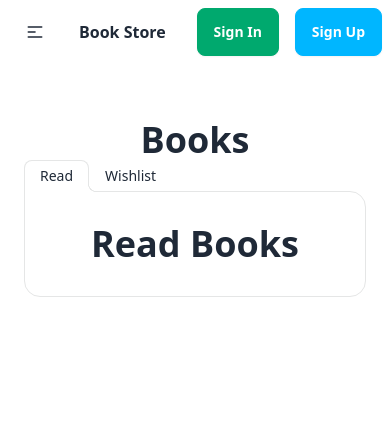
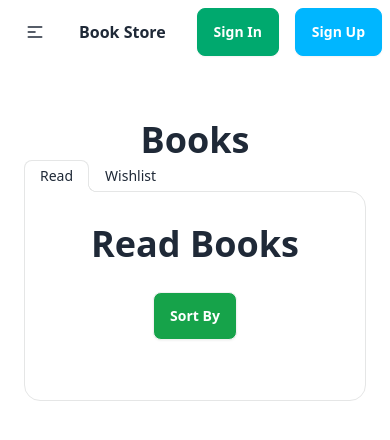
Before and after one commit to walidhasan404/Book-Store, a React (Vite) app: page /books in a window 390 px wide. Shown: the top 440 px of the page. Built offline with nearby package versions, Linux system fonts and the light colour scheme.

Commit message:
sorting and responsive done

```diff
--- a/src/Components/Chart/Chart.jsx
+++ b/src/Components/Chart/Chart.jsx
@@ -30,7 +30,7 @@ const TriangleBar = (props) => {
 
 
 const RenderBarChart = () => (
-    <div className='flex justify-center bg-green-100 p-6'>
+    <div className='flex justify-center bg-green-100 m-4 p-6'>
         <BarChart width={600} height={300} data={data}>
             <XAxis dataKey="bookName" />
             <YAxis />
--- a/src/Components/ListBooksCard/ListBooksCard.jsx
+++ b/src/Components/ListBooksCard/ListBooksCard.jsx
@@ -1,12 +1,12 @@
-import { useEffect, useState } from "react";
+import React, { useEffect, useState } from "react";
 import { Link, useLoaderData } from "react-router-dom";
 import { getStoredBooks } from "../../Utility/LocalStorage";
 
 const ListBooksCard = () => {
     const books = useLoaderData();
 
-
     const [readBooks, setReadBooks] = useState([]);
+    const [sortBy, setSortBy] = useState(null);
 
     useEffect(() => {
         const storedBookIds = getStoredBooks();
@@ -27,13 +27,31 @@ const ListBooksCard = () => {
         setReadBooks(updatedReadBooks);
     };
 
+    const handleSortBy = (criteria) => {
+        setSortBy(criteria);
+    };
+
+    let sortedBooks = [...readBooks];
+    if (sortBy === "rating") {
+        sortedBooks = sortedBooks.sort((a, b) => b.rating - a.rating);
+    } else if (sortBy === "numOfPages") {
+        sortedBooks = sortedBooks.sort((a, b) => b.numOfPages - a.numOfPages);
+    } else if (sortBy === "publish_date") {
+        sortedBooks = sortedBooks.sort((a, b) => new Date(b.publish_date) - new Date(a.publish_date));
+    }
+
     return (
-
         <div className="p-2">
             <h3 className="text-4xl text-center font-bold">Wishlist Books</h3>
-
-            {readBooks.map((book) => (
-
+            <div className="dropdown my-6 flex justify-center">
+                <div tabIndex={0} role="button" className="btn m-1 bg-green-600 hover:bg-green-700 text-white">Sort By</div>
+                <ul tabIndex={0} className="dropdown-content z-[1] menu p-2 shadow bg-green-300 hover:bg-yellow rounded-box w-52">
+                    <li className="hover:bg-white" onClick={() => handleSortBy("rating")}>Rating</li>
+                    <li className="hover:bg-white" onClick={() => handleSortBy("numOfPages")}>Number of Pages</li>
+                    <li className="hover:bg-white" onClick={() => handleSortBy("publish_date")}>Publish Date</li>
+                </ul>
+            </div>
+            {sortedBooks.map((book) => (
                 <div key={book.id} className="card card-side bg-base-100 shadow-xl flex flex-col lg:flex-row p-4">
                     <figure className="bg-gray-100 p-2 lg:p-8 my-auto"><img src={book.img} alt="Book" /></figure>
                     <div className="card-body">
@@ -56,7 +74,6 @@ const ListBooksCard = () => {
                         </div>
                     </div>
                 </div>
-
             ))}
         </div>
     );
--- a/src/Components/ListedBooksPage/ListedBooksPage.jsx
+++ b/src/Components/ListedBooksPage/ListedBooksPage.jsx
@@ -1,4 +1,4 @@
-import { NavLink } from "react-router-dom";
+
 import ListBooksCard from "../ListBooksCard/ListBooksCard";
 import WishlistBooksCard from "../Wishlist/Wishlist";
 
@@ -8,7 +8,7 @@ const ListedBooksPage = () => {
             <h3 className="text-4xl text-center font-bold">Books</h3>
             <div className="navbar-center lg:flex">
                 <div role="tablist" className="tabs tabs-lifted">
-                <input type="radio" name="my_tabs_2" role="tab" className="tab" aria-label="Read" checked />
+                    <input type="radio" name="my_tabs_2" role="tab" className="tab" aria-label="Read" checked />
                     <div role="tabpanel" className="tab-content bg-base-100 border-base-300 rounded-box p-6 lg:w-3/4">
                         <WishlistBooksCard></WishlistBooksCard>
                     </div>
--- a/src/Components/Wishlist/Wishlist.jsx
+++ b/src/Components/Wishlist/Wishlist.jsx
@@ -6,6 +6,8 @@ const WishlistBooksCard = () => {
     const books = useLoaderData();
 
     const [wishlistBooks, setWishlistBooks] = useState([]);
+    const [sortBy, setSortBy] = useState(null);
+    const [sortOrder, setSortOrder] = useState("ascending");
 
     useEffect(() => {
         const storedBookIds = getStoredBooks();
@@ -27,10 +29,40 @@ const WishlistBooksCard = () => {
         removeReadBook(id); // Update local storage
     };
 
+    const handleSortBy = (criteria) => {
+        if (criteria === sortBy) {
+            setSortOrder(sortOrder === "ascending" ? "descending" : "ascending");
+        } else {
+            setSortBy(criteria);
+            setSortOrder("descending");
+        }
+    };
+
+    let sortedBooks = [...wishlistBooks];
+    if (sortBy === "rating") {
+        sortedBooks = sortedBooks.sort((a, b) => b.rating - a.rating);
+    } else if (sortBy === "numOfPages") {
+        sortedBooks = sortedBooks.sort((a, b) => b.numOfPages - a.numOfPages);
+    } else if (sortBy === "publish_date") {
+        sortedBooks = sortedBooks.sort((a, b) => new Date(b.publish_date) - new Date(a.publish_date));
+    }
+
+    if (sortOrder === "ascending") {
+        sortedBooks.reverse();
+    }
+
     return (
         <div className="p-2">
             <h3 className="text-4xl text-center font-bold">Read Books</h3>
-            {wishlistBooks.map((book) => (
+            <div className="dropdown my-6 flex justify-center">
+                <div tabIndex={0} role="button" className="btn m-1 bg-green-600 hover:bg-green-700 text-white">Sort By</div>
+                <ul tabIndex={0} className="dropdown-content z-[1] menu p-2 shadow bg-green-300 hover:bg-yellow rounded-box w-52">
+                    <li className="hover:bg-white" onClick={() => handleSortBy("rating")}>Rating</li>
+                    <li className="hover:bg-white" onClick={() => handleSortBy("numOfPages")}>Number of Pages</li>
+                    <li className="hover:bg-white" onClick={() => handleSortBy("publish_date")}>Publish Date</li>
+                </ul>
+            </div>
+            {sortedBooks.map((book) => (
                 <div key={book.id} className="card card-side bg-base-100 flex flex-col lg:flex-row shadow-xl p-6">
                     <figure className="bg-gray-100 p-2 lg:p-8 my-auto "><img src={book.img} alt="Book" /></figure>
                     <div className="card-body">
```
